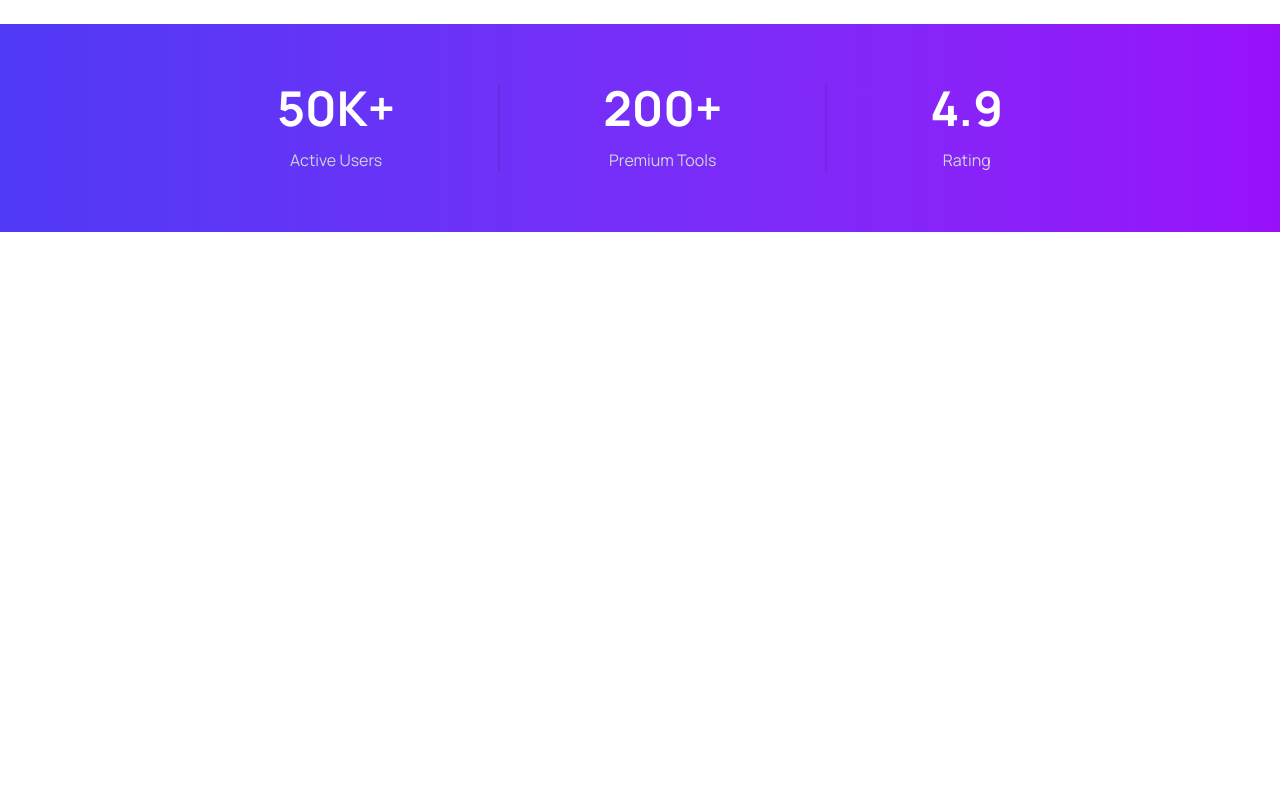
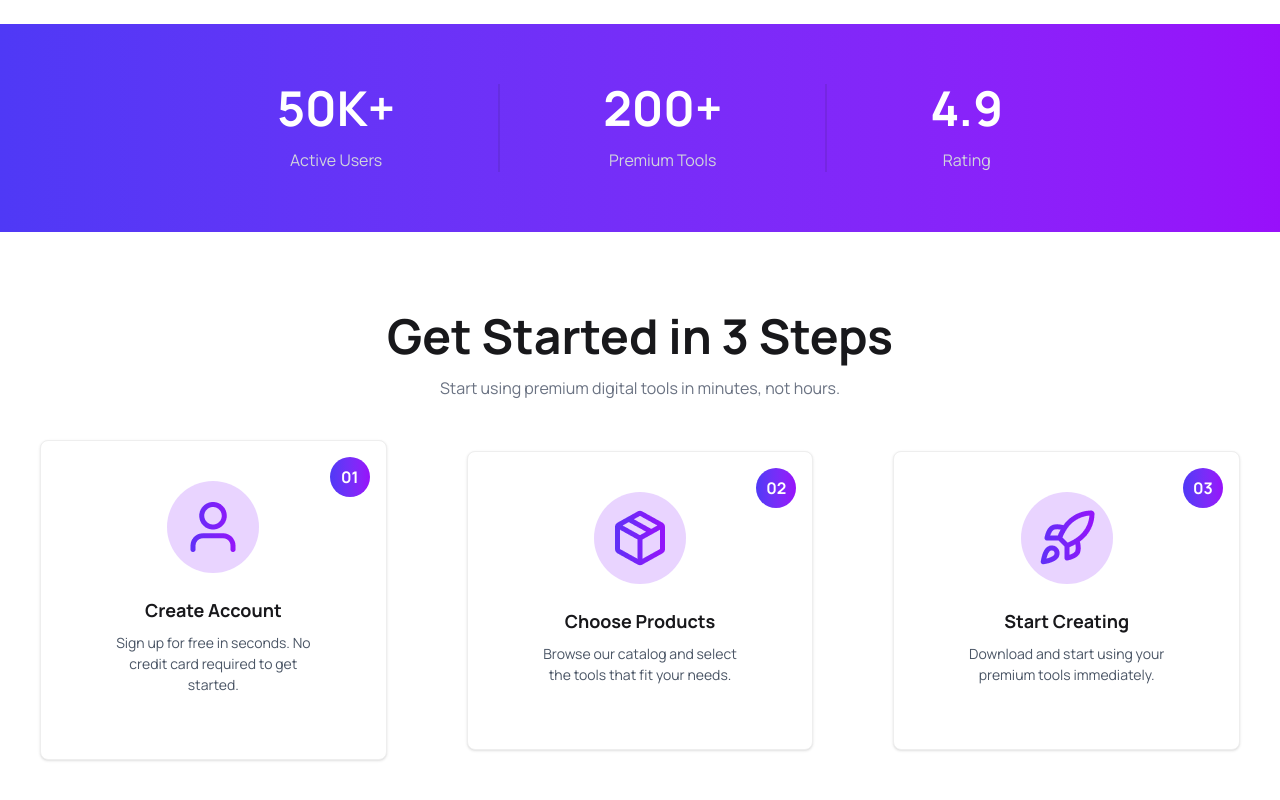
Before and after one commit to nayan12dey/Digitools-Platform, a React (Vite) app: page / in a window 1280 px wide. Shown: the part 673-1473 px from the top of the page. Before the commit the page ends 905 px from the top, so only its background shows below. Built offline with nearby package versions, Linux system fonts and the light colour scheme.

Commit message:
On branch main

```diff
--- a/src/App.jsx
+++ b/src/App.jsx
@@ -3,6 +3,7 @@ import './App.css'
 import Banner from './component/Banner'
 import NavBar from './component/NavBar'
 import Stats from './component/Stats'
+import Steps from './component/Steps'
 
 function App() {
 
@@ -12,6 +13,7 @@ function App() {
       <NavBar></NavBar>
       <Banner></Banner>
       <Stats></Stats>
+      <Steps></Steps>
     </>
   )
 }
--- /dev/null
+++ b/src/component/Steps.jsx
@@ -0,0 +1,66 @@
+
+import React from 'react';
+import userImg from "../assets/user.png";
+import packageImg from "../assets/package.png";
+import rocketImg from "../assets/rocket.png"
+
+const Steps = () => {
+    return (
+        <div className=''>
+            <div className='text-center mt-20 space-y-4'>
+                <h3 className='text-5xl font-bold'>Get Started in 3 Steps</h3>
+                <p className='text-gray-500'>Start using premium digital tools in minutes, not hours.</p>
+            </div>
+
+            <div className='flex justify-center items-center'>
+                <div className="card bg-base-100 w-90 shadow-sm border border-base-300 m-10 p-10 relative">
+                    <div className='absolute top-4 right-4 bg-linear-to-r from-[#4F39F6] to-purple-600 text-white w-10 h-10 flex items-center justify-center rounded-full font-bold'>01</div>
+                    <div className='mx-auto bg-purple-200 rounded-full p-4'><img
+                        src={userImg}
+                        alt="user"
+                        className="rounded-xl" />
+
+                    </div>
+                    <div className="card-body items-center text-center">
+                        <h2 className="card-title font-bold">Create Account</h2>
+                        <p className='text-gray-600'>Sign up for free in seconds. No credit card required to get started.</p>
+
+                    </div>
+                </div>
+
+                <div className="card bg-base-100 w-90 shadow-sm border border-base-300 m-10 p-10 relative">
+                    <div className='absolute top-4 right-4 bg-linear-to-r from-[#4F39F6] to-purple-600 text-white w-10 h-10 flex items-center justify-center rounded-full font-bold'>02</div>
+                    <div className='mx-auto bg-purple-200 rounded-full p-4'><img
+                        src={packageImg}
+                        alt="package"
+                        className="rounded-xl" />
+
+                    </div>
+                    <div className="card-body items-center text-center">
+                        <h2 className="card-title font-bold">Choose Products</h2>
+                        <p className='text-gray-600'>Browse our catalog and select the tools that fit your needs.</p>
+
+                    </div>
+                </div>
+
+                <div className="card bg-base-100 w-90 shadow-sm border border-base-300 m-10 p-10 relative">
+                    <div className='absolute top-4 right-4 bg-linear-to-r from-[#4F39F6] to-purple-600 text-white w-10 h-10 flex items-center justify-center rounded-full font-bold'>03</div>
+                    <div className='mx-auto bg-purple-200 rounded-full p-4'><img
+                        src={rocketImg}
+                        alt="user"
+                        className="rounded-xl" />
+
+                    </div>
+                    <div className="card-body items-center text-center">
+                        <h2 className="card-title font-bold">Start Creating</h2>
+                        <p className='text-gray-600'>Download and start using your premium tools immediately.</p>
+
+                    </div>
+                </div>
+            </div>
+
+        </div>
+    );
+};
+
+export default Steps;
```
